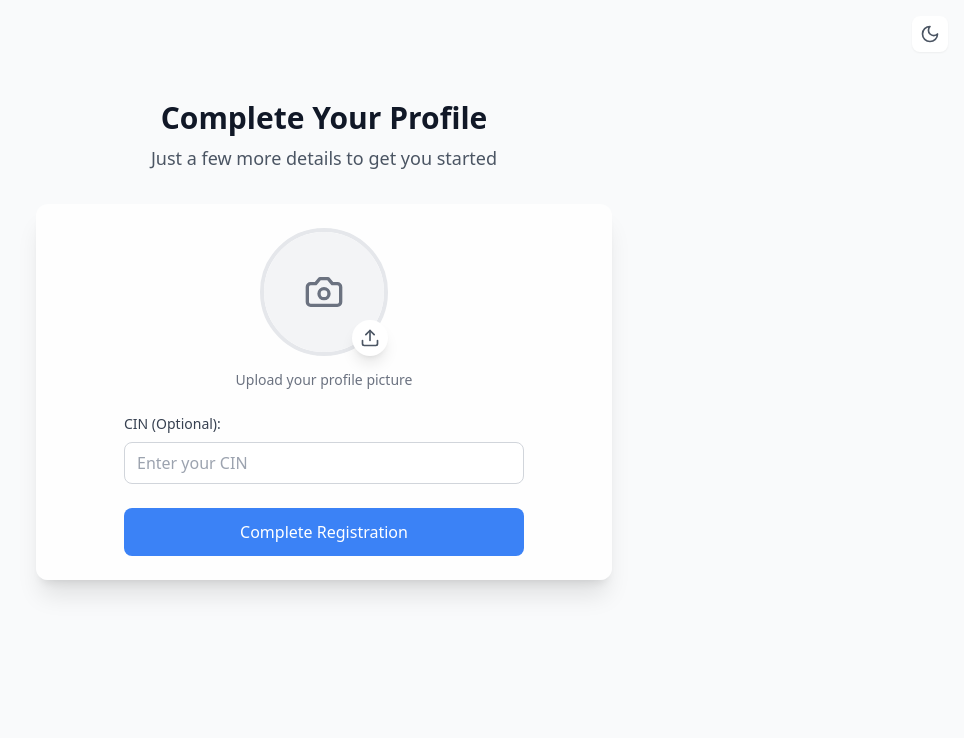
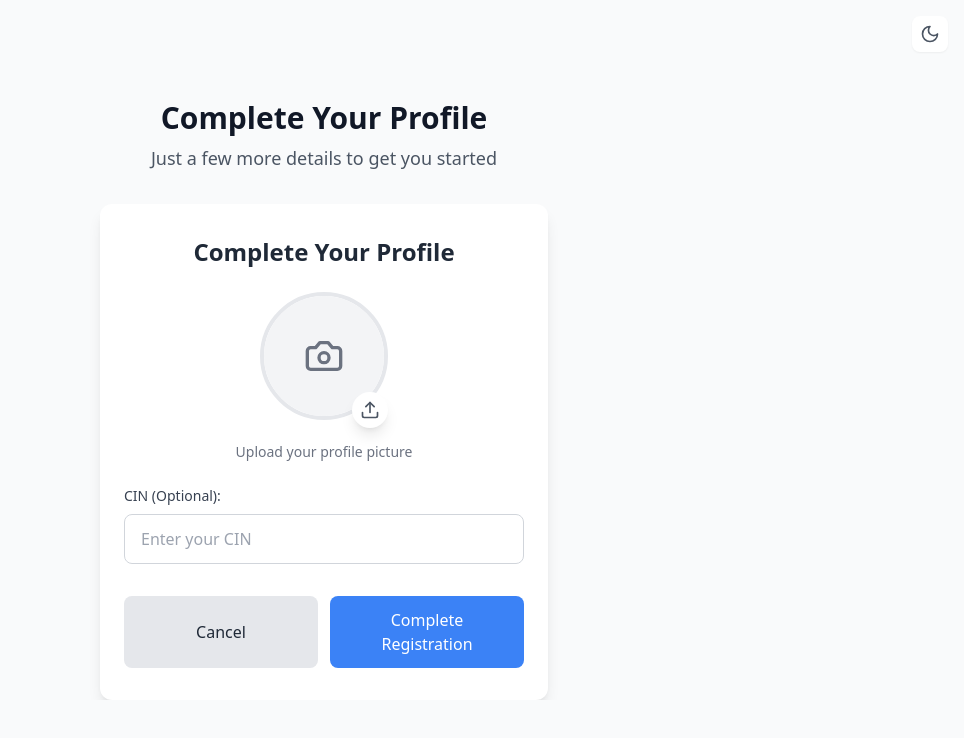
Before and after one commit to AmineBerkoukt/ForTalib, a React (Vite) app in the folder frontend/: page /complete-signup in a window 1280 px wide. Shown: the top 738 px of the page, without its empty margins (316-1280 px from the left). Built offline with nearby package versions, Linux system fonts and the light colour scheme; no server answers; sample sign-in values are in the browser's storage.

Commit message:
Enhanced the complete-signup

```diff
--- a/frontend/src/components/CompleteSignUp.jsx
+++ b/frontend/src/components/CompleteSignUp.jsx
@@ -4,14 +4,32 @@ import { Camera, Upload } from 'lucide-react';
 import { useTheme } from '../contexts/ThemeContext';
 import { useProfileStore } from '../store/useProfileStore.js';
 
+
 const CompleteSignUp = () => {
     const { isDarkMode } = useTheme();
-    const navigate = useNavigate();
-    const { updateProfile } = useProfileStore();
     const [previewImage, setPreviewImage] = useState(null);
     const [cin, setCin] = useState('');
     const [error, setError] = useState('');
     const [isLoading, setIsLoading] = useState(false);
+
+    // Mock navigate function for demo
+    const navigate = (path) => {
+        console.log(`Navigating to: ${path}`);
+        alert(`Navigation to ${path} would happen here`);
+    };
+
+    // Mock updateProfile function for demo
+    const updateProfile = async (formData) => {
+        return new Promise((resolve) => {
+            setTimeout(() => {
+                console.log('Profile updated with:', {
+                    cin: formData.get('cin'),
+                    hasProfilePicture: formData.has('profilePicture')
+                });
+                resolve();
+            }, 1500);
+        });
+    };
 
     const handleImageChange = (e) => {
         const file = e.target.files[0];
@@ -20,15 +38,17 @@ const CompleteSignUp = () => {
         }
     };
 
+    const handleRemoveImage = () => {
+        setPreviewImage(null);
+    };
+
     const handleSubmit = async (e) => {
         e.preventDefault();
         setIsLoading(true);
 
-
-
         try {
             const formData = new FormData();
-            if (previewImage) {
+            if (previewImage && e.target.profilePicture.files[0]) {
                 formData.append('profilePicture', e.target.profilePicture.files[0]);
             }
             formData.append('cin', cin);
@@ -37,17 +57,27 @@ const CompleteSignUp = () => {
             navigate('/');
         } catch (error) {
             console.error('Error updating profile:', error);
+            setError('Failed to update profile. Please try again.');
         } finally {
             setIsLoading(false);
         }
     };
 
+    const handleCancel = () => {
+        navigate('/');
+    };
+
     return (
-        <div className={`w-full max-w-md mx-auto p-6 ${isDarkMode ? 'text-white' : 'text-gray-800'}`}>
+        <div className={`w-full max-w-md mx-auto ${isDarkMode ? 'bg-gray-800' : 'bg-white'} rounded-xl shadow-lg transition-all duration-200 overflow-hidden`}>
+            <div className={`px-6 py-8 ${isDarkMode ? 'text-white' : 'text-gray-800'}`}>
+                <h2 className={`text-2xl font-bold text-center mb-6 ${isDarkMode ? 'text-white' : 'text-gray-800'}`}>
+                    Complete Your Profile
+                </h2>
+
                 <form onSubmit={handleSubmit} className="space-y-6">
                     <div className="text-center">
                         <div className="relative inline-block">
-                        <div className={`w-32 h-32 rounded-full overflow-hidden border-4 ${isDarkMode ? 'border-gray-700' : 'border-gray-200'} mx-auto`}>
+                            <div className={`w-32 h-32 rounded-full overflow-hidden border-4 ${isDarkMode ? 'border-gray-700' : 'border-gray-200'} mx-auto transition-all duration-200 hover:shadow-lg`}>
                                 {previewImage ? (
                                     <img
                                         src={previewImage}
@@ -56,15 +86,18 @@ const CompleteSignUp = () => {
                                     />
                                 ) : (
                                     <div className={`w-full h-full flex items-center justify-center ${isDarkMode ? 'bg-gray-700' : 'bg-gray-100'}`}>
-                                    <Camera size={40} className={isDarkMode ? 'text-gray-400' : 'text-gray-500'} />
+                                        <Camera size={40} className={`${isDarkMode ? 'text-gray-400' : 'text-gray-500'} transition-colors duration-200`} />
                                     </div>
                                 )}
                             </div>
+
+                            <div className="absolute -bottom-2 right-0 flex space-x-2">
                                 <label
                                     htmlFor="profilePicture"
-                            className={`absolute bottom-0 right-0 p-2 rounded-full cursor-pointer
+                                    className={`p-2 rounded-full cursor-pointer
                                     ${isDarkMode ? 'bg-gray-700 hover:bg-gray-600' : 'bg-white hover:bg-gray-50'}
-                shadow-lg transition-colors duration-200`}
+                                    shadow-lg transition-all duration-200 transform hover:scale-105`}
+                                    title="Upload image"
                                 >
                                     <Upload size={20} className={isDarkMode ? 'text-gray-300' : 'text-gray-600'} />
                                     <input
@@ -76,8 +109,22 @@ const CompleteSignUp = () => {
                                         className="hidden"
                                     />
                                 </label>
+
+                                {previewImage && (
+                                    <button
+                                        type="button"
+                                        onClick={handleRemoveImage}
+                                        className={`p-2 rounded-full
+                                        ${isDarkMode ? 'bg-gray-700 hover:bg-red-700' : 'bg-white hover:bg-red-100'}
+                                        shadow-lg transition-all duration-200 transform hover:scale-105`}
+                                        title="Remove image"
+                                    >
+                                        <X size={20} className={`${isDarkMode ? 'text-gray-300' : 'text-gray-600'} hover:text-red-500`} />
+                                    </button>
+                                )}
                             </div>
-                    <p className={`mt-2 text-sm ${isDarkMode ? 'text-gray-400' : 'text-gray-500'}`}>
+                        </div>
+                        <p className={`mt-4 text-sm ${isDarkMode ? 'text-gray-400' : 'text-gray-500'}`}>
                             Upload your profile picture
                         </p>
                     </div>
@@ -92,27 +139,52 @@ const CompleteSignUp = () => {
                             name="cin"
                             value={cin}
                             onChange={(e) => setCin(e.target.value)}
-                        className={`w-full border rounded-lg px-3 py-2 focus:outline-none focus:ring-2
-                        ${isDarkMode ? 'bg-gray-800 border-gray-700 text-white focus:ring-blue-500' : 'bg-white border-gray-300 text-gray-800 focus:ring-blue-500'}`}
+                            className={`w-full border rounded-lg px-4 py-3 focus:outline-none focus:ring-2 transition-all duration-200
+                            ${isDarkMode
+                                ? 'bg-gray-700 border-gray-600 text-white focus:ring-blue-500 placeholder-gray-400'
+                                : 'bg-white border-gray-300 text-gray-800 focus:ring-blue-500 placeholder-gray-400'}`}
                             placeholder="Enter your CIN"
                         />
                         {error && (
-                        <p className="mt-2 text-sm text-red-600">{error}</p>
+                            <p className="mt-2 text-sm text-red-500 animate-pulse">{error}</p>
                         )}
                     </div>
+
+                    <div className="flex flex-col sm:flex-row gap-3 pt-2">
+                        <button
+                            type="button"
+                            onClick={handleCancel}
+                            className={`py-3 px-4 rounded-lg font-medium transition-all duration-200 flex-1
+                            ${isDarkMode
+                                ? 'bg-gray-700 hover:bg-gray-600 text-gray-200'
+                                : 'bg-gray-200 hover:bg-gray-300 text-gray-800'
+                            }`}
+                        >
+                            Cancel
+                        </button>
 
                         <button
                             type="submit"
                             disabled={isLoading}
-                    className={`w-full py-3 px-4 rounded-lg font-medium transition-colors duration-200
+                            className={`py-3 px-4 rounded-lg font-medium transition-all duration-200 flex-1
                             ${isDarkMode
                                 ? 'bg-blue-600 hover:bg-blue-700 text-white'
                                 : 'bg-blue-500 hover:bg-blue-600 text-white'
-                    } ${isLoading ? 'opacity-50 cursor-not-allowed' : ''}`}
+                            } ${isLoading ? 'opacity-70 cursor-not-allowed' : ''}
+                            transform hover:translate-y-[-1px] hover:shadow-md`}
                         >
-                    {isLoading ? 'Completing Registration...' : 'Complete Registration'}
+                            {isLoading ? (
+                                <span className="flex items-center justify-center">
+                                    <Loader2 size={20} className="animate-spin mr-2" />
+                                    Processing...
+                                </span>
+                            ) : (
+                                'Complete Registration'
+                            )}
                         </button>
+                    </div>
                 </form>
+            </div>
         </div>
     );
 };
--- a/frontend/src/pages/CompleteSignUpPage.jsx
+++ b/frontend/src/pages/CompleteSignUpPage.jsx
@@ -4,19 +4,20 @@ import CompleteSignUp from '../components/CompleteSignUp';
 import { Moon, Sun } from 'lucide-react';
 
 const CompleteSignUpPage = () => {
-    const { isDarkMode, toggleDarkMode } = useTheme();
+    const { isDarkMode, toggleTheme } = useTheme();
 
     return (
-        <div className={`min-h-screen ${isDarkMode ? 'bg-gray-900' : 'bg-gray-50'}`}>
+        <div className={`min-h-screen ${isDarkMode ? 'bg-gray-900' : 'bg-gray-50'} transition-colors duration-200`}>
             <div className="container mx-auto px-4">
                 <div className="flex justify-end pt-4">
                     <button
-                        onClick={toggleDarkMode}
+                        onClick={toggleTheme}
                         className={`p-2 rounded-lg transition-colors duration-200
-              ${isDarkMode
+                        ${isDarkMode
                             ? 'bg-gray-800 hover:bg-gray-700 text-gray-300'
                             : 'bg-white hover:bg-gray-100 text-gray-600 shadow-sm'
                         }`}
+                        aria-label={isDarkMode ? "Switch to light mode" : "Switch to dark mode"}
                     >
                         {isDarkMode ? <Sun size={20} /> : <Moon size={20} />}
                     </button>
@@ -30,8 +31,7 @@ const CompleteSignUpPage = () => {
                         </p>
                     </div>
 
-                    <div className={`max-w-xl mx-auto bg-opacity-80 rounded-xl shadow-xl overflow-hidden
-            ${isDarkMode ? 'bg-gray-800' : 'bg-white'}`}>
+                    <div className="max-w-xl mx-auto overflow-hidden">
                         <CompleteSignUp />
                     </div>
                 </div>
```
Lines whose indentation alone changed are shown as unchanged.
